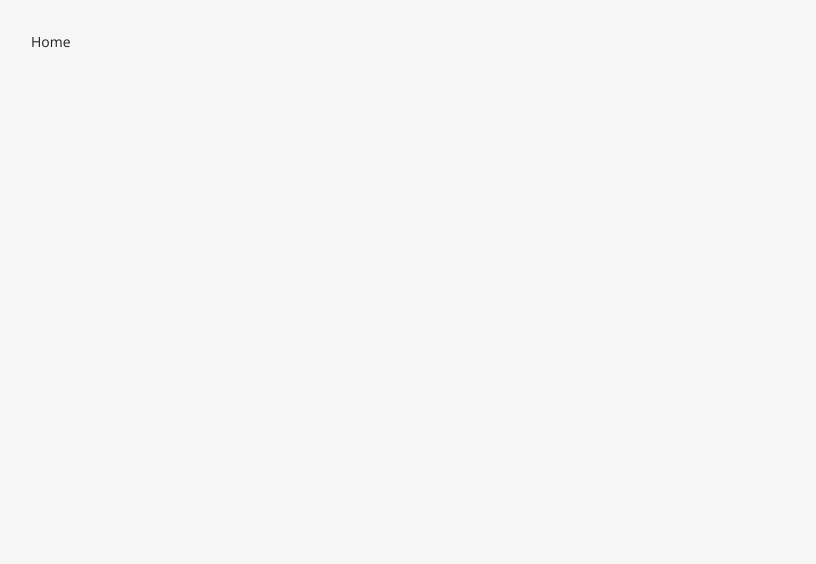
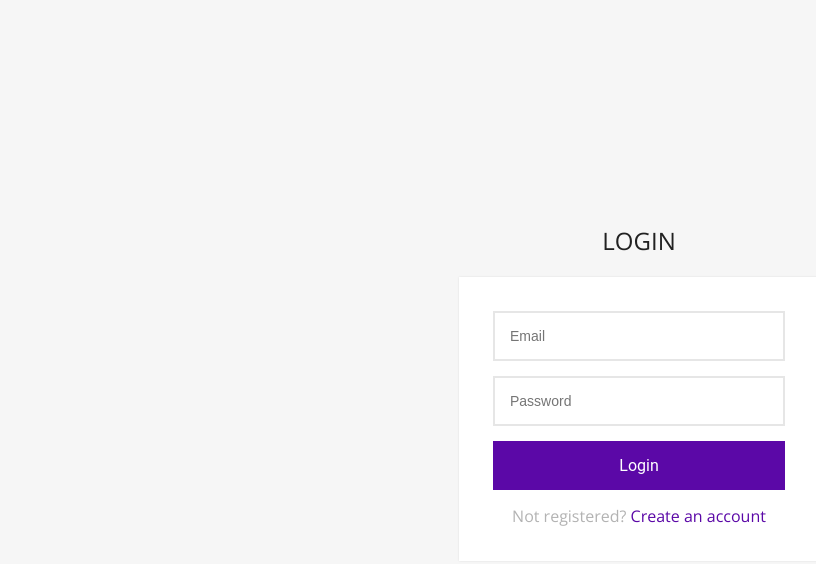
Before and after one commit to DevelopJKong/laravel-react-frontend, a React (Vite) app: page / in a window 1280 px wide. Shown: the top 564 px of the page, without its empty margins (1-817 px from the left). Built offline with nearby package versions, Linux system fonts and the light colour scheme.

Commit message:
login 구현 완료

```diff
--- a/src/page/logout/login.tsx
+++ b/src/page/logout/login.tsx
@@ -1,6 +1,16 @@
 import { useForm } from 'react-hook-form';
 import { Link } from 'react-router-dom';
 import styled from 'styled-components';
+import { unAuthClient } from '../../request-method';
+import { useState } from 'react';
+import { ILoginCheck } from '../../hooks/useLogin';
+import useLogin from '../../hooks/useLogin';
+
+interface IForm {
+  email: string;
+  password: string;
+  extraServerError?: string;
+}
 
 export const Container = styled.div`
   height: 90vh;
@@ -57,44 +67,80 @@ export const MessageLink = styled(Link)`
   text-decoration: none;
 `;
 
+export const ErrorText = styled.p`
+  display: flex;
+  justify-content: center;
+  align-items: center;
+  width: 100%;
+  height: 10px;
+  margin-bottom: 20px;
+  color: red;
+`;
+
 const Login = () => {
   const {
     register,
     handleSubmit,
     clearErrors,
+    setError,
     formState: { errors },
-  } = useForm({
+  } = useForm<IForm>({
     mode: 'onChange',
   });
-
-  const onSubmit = (data: any) => {};
+  const [errorMessage, setErrorMessage] = useState<string>('');
+  const { setLogin } = useLogin() as ILoginCheck;
+  const onValid = async (data: IForm) => {
+    try {
+      const { email, password } = data;
+      const { data: userData } = await unAuthClient.post('/login', { email, password });
+      if (!userData.ok) {
+        setErrorMessage(userData.message);
+        throw new Error('extraServerError');
+      }
+      setLogin({
+        currentUser: userData.user.email,
+        token: userData.token,
+        refreshToken: '',
+        isFetching: false,
+        error: false,
+      });
+    } catch (error) {
+      const { message }: any = error;
+      if (message === 'extraServerError') {
+        setError('extraServerError', { message: errorMessage });
+      }
+    }
+  };
 
   return (
     <Container>
       <Title>LOGIN</Title>
-      <Form onSubmit={handleSubmit(onSubmit)}>
+      <Form onSubmit={handleSubmit(onValid)} onClick={() => clearErrors()}>
         <Input
           type="email"
           placeholder="Email"
           {...register('email', {
-            required: 'Email is required',
+            required: '이메일을 입력 해 주세요.',
             pattern: {
               value: /^[A-Z0-9._%+-]+@[A-Z0-9.-]+\.[A-Z]{2,}$/i,
-              message: 'Invalid email address',
+              message: '이메일 형식이 아닙니다.',
             },
           })}
         />
+        {errors?.email?.message && <ErrorText>{errors?.email?.message}</ErrorText>}
         <Input
           type="password"
           placeholder="Password"
           {...register('password', {
-            required: 'Password is required',
+            required: '비밀번호를 입력 해 주세요.',
             minLength: {
               value: 6,
-              message: 'Password must have at least 6 characters',
+              message: '6자리 이상 입력 해 주세요.',
             },
           })}
         />
+        {errors?.password?.message && <ErrorText>{errors?.password?.message}</ErrorText>}
+        {errors?.extraServerError?.message && <ErrorText>{errors?.extraServerError?.message}</ErrorText>}
         <ButtonBlock>Login</ButtonBlock>
         <Message>
           Not registered? <MessageLink to="/sign-up">Create an account</MessageLink>
--- a/src/page/logout/sign-up.tsx
+++ b/src/page/logout/sign-up.tsx
@@ -1,6 +1,6 @@
 import { useNavigate } from 'react-router-dom';
-import { authClient, unAuthClient } from '../../request-method';
-import { ButtonBlock, Container, Form, Input, Message, MessageLink, Title } from './login';
+import { unAuthClient } from '../../request-method';
+import { ButtonBlock, Container, Form, Input, Message, MessageLink, Title, ErrorText } from './login';
 import { useForm } from 'react-hook-form';
 
 interface IForm {
@@ -69,42 +69,46 @@ const SignUp = () => {
           type="text"
           placeholder="Full Name"
           {...register('name', {
-            required: 'Full Name is required',
+            required: '이름을 작성 해 주세요.',
           })}
         />
+        {errors?.name?.message && <ErrorText>{errors.name.message}</ErrorText>}
         <Input
           type="email"
           placeholder="Email"
           {...register('email', {
-            required: 'Email is required',
+            required: '이메일을 작성 해 주세요.',
             pattern: {
               value: /^[A-Z0-9._%+-]+@[A-Z0-9.-]+\.[A-Z]{2,}$/i,
-              message: 'Invalid email address',
+              message: '이메일 형식이 아닙니다.',
             },
           })}
         />
+        {errors?.email?.message && <ErrorText>{errors.email.message}</ErrorText>}
         <Input
           type="password"
           placeholder="Password"
           {...register('password', {
-            required: 'Password is required',
+            required: '비밀번호를 작성 해 주세요.',
             minLength: {
               value: 6,
-              message: 'Password must have at least 6 characters',
+              message: '6자리 이상 작성 해 주세요.',
             },
           })}
         />
+        {errors?.password?.message && <ErrorText>{errors.password.message}</ErrorText>}
         <Input
           type="password"
           placeholder="Confirm Password"
           {...register('confirmPassword', {
-            required: 'Confirm Password is required',
+            required: '확인 비밀번호를 작성 해 주세요.',
             minLength: {
               value: 6,
-              message: 'Confirm Password must have at least 6 characters',
+              message: '6자리 이상 작성 해 주세요.',
             },
           })}
         />
+        {errors?.confirmPassword?.message && <ErrorText>{errors.confirmPassword.message}</ErrorText>}
         <ButtonBlock>Sign up</ButtonBlock>
         <Message>
           Already Registered? <MessageLink to="/login">Sign in</MessageLink>
--- a/src/router.tsx
+++ b/src/router.tsx
@@ -19,10 +19,6 @@ const Router = () => {
       children: [
         {
           path: '',
-          element: <Home />,
-        },
-        {
-          path: 'login',
           element: <Login />,
         },
         {
```
Also changed, not shown: .eslintrc.js, 1 other file (tests, documents, lock files or other folders).
